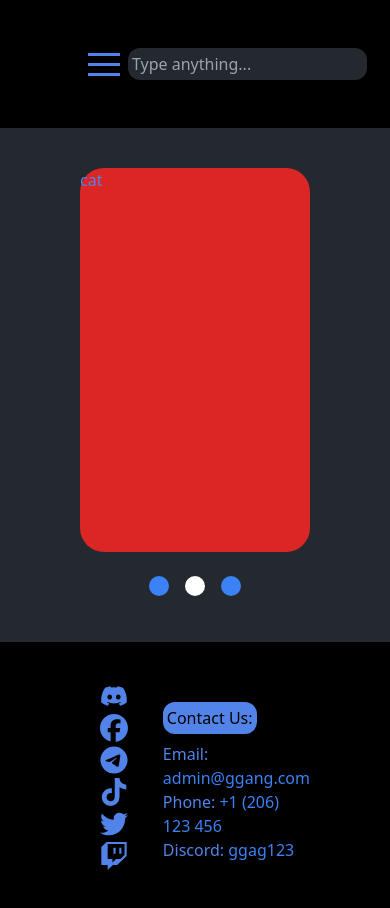
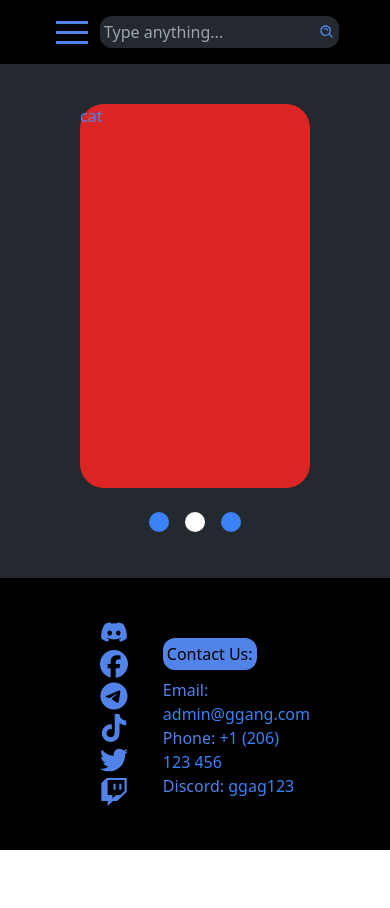
Before and after one commit to qlee0830/game-gang, a React (Create React App) app in the folder client/: page / in a window 390 px wide. Shown: the top 908 px of the page. After the commit the page ends 850 px from the top, so only its background shows below. Built offline with nearby package versions, Linux system fonts and the light colour scheme.

Commit message:
navbar mmenu on mobile view fixed

```diff
--- a/client/package.json
+++ b/client/package.json
@@ -21,6 +21,7 @@
     "react": "^18.2.0",
     "react-bootstrap": "^2.7.2",
     "react-dom": "^18.2.0",
+    "react-icons": "^4.8.0",
     "react-redux": "^8.0.5",
     "react-router-dom": "^6.8.0",
     "react-scripts": "5.0.1",
--- a/client/src/components/NavBar.jsx
+++ b/client/src/components/NavBar.jsx
@@ -1,6 +1,7 @@
 import React, { useState, useEffect } from "react";
 import { Link } from "react-router-dom";
 import Hamburger from "hamburger-react";
+import { BiSearchAlt } from "react-icons/bi";
 
 import profileIcon from "../images/profile.jpeg";
 import logo from "../images/logo.jpeg";
@@ -39,7 +40,7 @@ const NavBar = () => {
   }, []);
 
   return (
-    <div className="flex bg-black h-fit w-screen justify-between px-20 py-10 items-center relative">
+    <div className="flex bg-black h-fit w-screen justify-between px-5 py-2 items-center relative">
       {/* 1. logo */}
       <div className="flex w-12 h-12">
         <img src={logo} alt="logo" />
@@ -47,15 +48,8 @@ const NavBar = () => {
 
       {/* 2. menu */}
       {windowWidth <= 1100 ? (
-        <div className="flex flex-col">
+        <div className="flex content-center">
           <Hamburger toggled={isOpen} toggle={setIsOpen} />
-          {isOpen ? (
-            <div className="flex flex-col bg-black absolute ml-20">
-              {navItems}
-            </div>
-          ) : (
-            ""
-          )}
         </div>
       ) : (
         <div className="flex gap-x-4 font-medium font-mono text-lg">
@@ -63,13 +57,21 @@ const NavBar = () => {
         </div>
       )}
 
+      {/* 2a. open menu on mobile view */}
+      {isOpen && windowWidth <= 1100 && (
+        <div className="flex flex-col bg-black absolute mt-44 ml-20">
+          {navItems}
+        </div>
+      )}
+
       {/* 3. search  */}
-      <div className="">
+      <div className="flex items-center relative">
         <input
-          className="bg-gray p-1 rounded-xl outline-0 focus:outline-blue__text"
+          className="bg-gray p-1 mx-1 rounded-xl outline-0 focus:outline-blue__text"
           type="text"
           placeholder="Type anything..."
         />
+        <BiSearchAlt className="absolute right-2" />
       </div>
 
       {/* 4. profile */}
```
Also changed, not shown: 1 other file (tests, documents, lock files or other folders).
